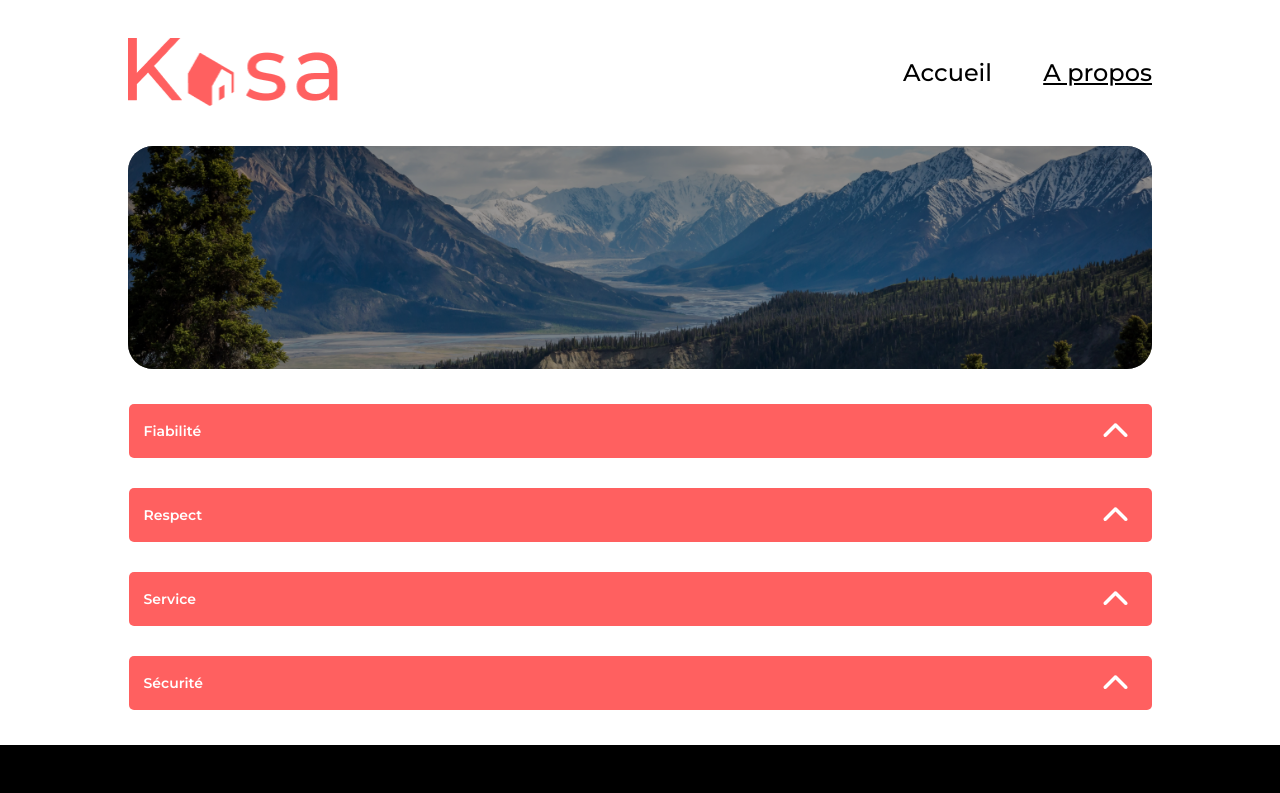
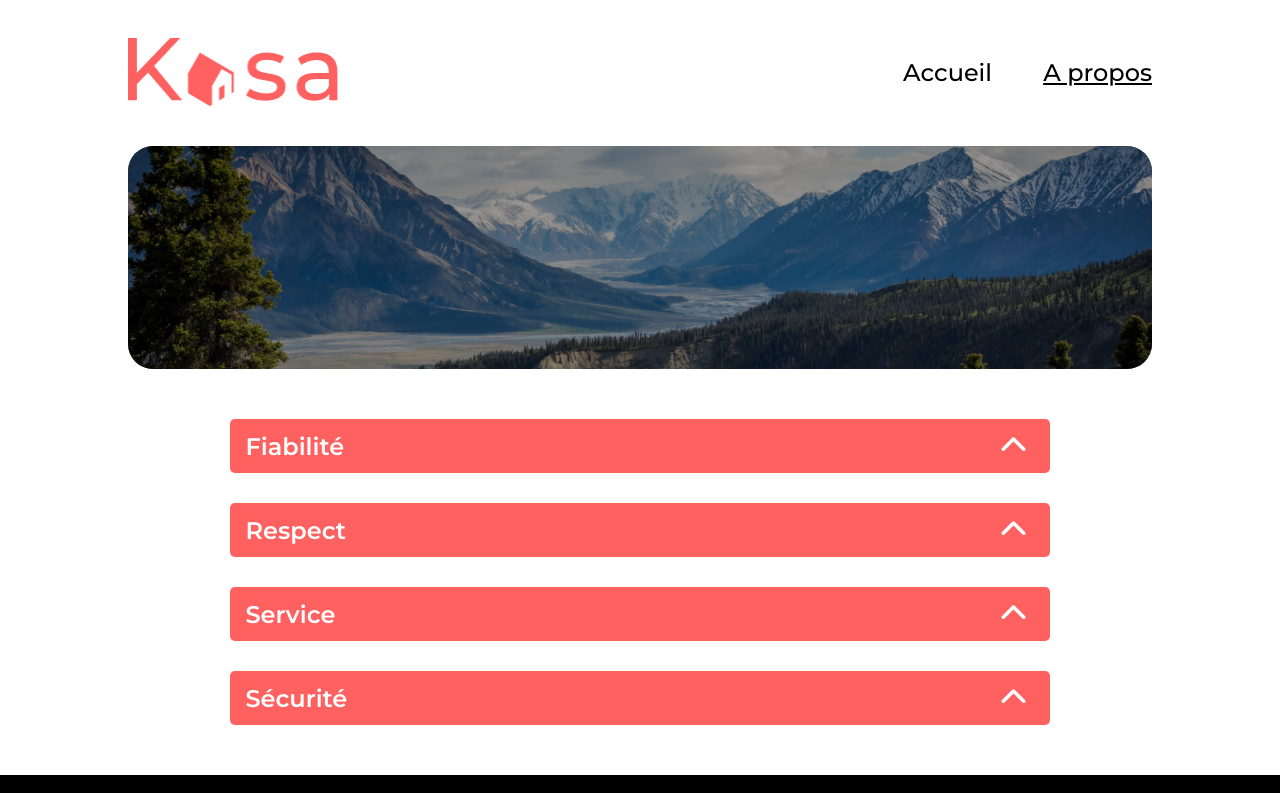
Before and after one commit to ako-coder/projet-kasa, a React (Create React App) app: page /a-propos in a window 1280 px wide. Shown: the top 793 px of the page. Built offline with nearby package versions, Linux system fonts and the light colour scheme.

Commit message:
apres mentorat

```diff
--- a/src/components/Dropdown/Dropdown.css
+++ b/src/components/Dropdown/Dropdown.css
@@ -14,10 +14,9 @@
     list-style-type: none;
 }
 
-/* .dropdown-container {
-    display: flex;
-    flex-direction: column;
-} */
+.dropdown-container {
+    width: 100%;
+}
 
 .dropdown-container button {
     display: flex;
@@ -35,4 +34,9 @@
     height: 54px;
 }
 
+.dropdown-container ul {
+    padding: 18px;
+    margin: 0px;
+}
+
 /* TODO animation + CSS */
--- a/src/pages/About.css
+++ b/src/pages/About.css
@@ -3,11 +3,19 @@
     display: flex;
     align-items: center;
     flex-direction: column;
+    width: 80%;
+    justify-content: center;
+    gap: 30px;
+    padding: 30px 0px 30px 0px;
 }
 
 .container-dropdowns button {
-    width: 1023px;
-    font-size: 14px;
-    margin-top: 15px;
-    margin-bottom: 15px;
+    width: 100%;
+    font-size: 24px;
 }
+
+.about-container {
+    display: flex;
+    align-items: center;
+    flex-direction: column;
+}
--- a/src/pages/About.js
+++ b/src/pages/About.js
@@ -30,10 +30,12 @@ function About() {
 
     return(<div>
         <Banner image={BannerPic} />
-        <div className="container-dropdowns">{aboutList.map((element)=>(
-            <Dropdown title={element.title} options={[element.content]} />
-        ))
-        }
+            <div className="about-container">
+                <div className="container-dropdowns">{aboutList.map((element)=>(
+                    <Dropdown title={element.title} options={[element.content]} />
+                ))
+                }
+            </div>
         </div>
     </div>)
 }
```
